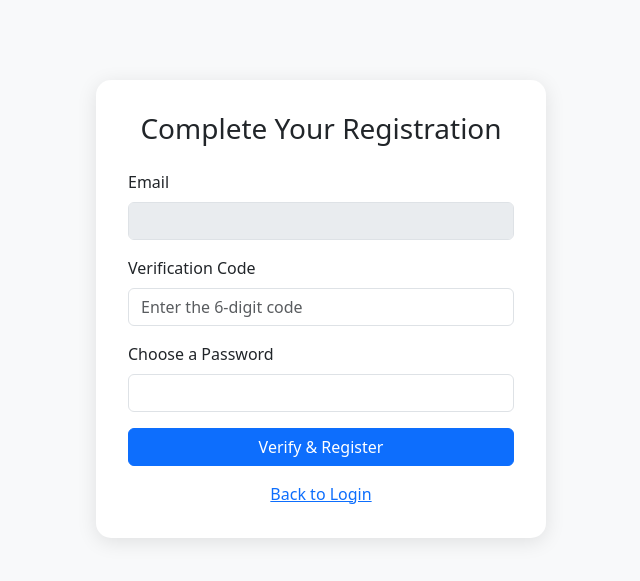
After one commit to Vedant988/Digital-Wellness, a FastAPI app: template templates/verify.html in a window 1280 px wide. The commit adds this page. Shown: the top 581 px of the page, without its empty margins (319-959 px from the left). Run offline with FastAPI, Linux system fonts and the light colour scheme; the template is opened without the code that fills it, so the values that code supplies are empty.

Commit message:
OPT setup

```diff
--- a/app.py
+++ b/app.py
@@ -3,10 +3,12 @@ import datetime
 import base64
 import json
 import re
+import random
 from typing import Dict, List, Optional
 
 # --- Pydantic for Settings Management ---
 from pydantic_settings import BaseSettings
+from pydantic import EmailStr
 
 # --- FastAPI Imports ---
 from fastapi import (
@@ -28,6 +30,9 @@ import motor.motor_asyncio
 # --- AI Service Imports ---
 from groq import AsyncGroq
 
+# --- Email Service Imports ---
+from fastapi_mail import FastMail, MessageSchema, ConnectionConfig
+
 # =============================================================================
 # 1. CONFIGURATION (using Pydantic)
 # =============================================================================
@@ -38,6 +43,17 @@ class Settings(BaseSettings):
     ACCESS_TOKEN_EXPIRE_MINUTES: int = 30
     MONGO_DETAILS: str = "mongodb://localhost:27017"
     GROQ_API_KEY: str = "your-groq-api-key"
+
+    # --- Email Settings ---
+    # IMPORTANT: Use a Google App Password if using Gmail.
+    # https://support.google.com/accounts/answer/185833
+    MAIL_USERNAME: str = "your-email@gmail.com"
+    MAIL_PASSWORD: str = "your-google-app-password"
+    MAIL_FROM: EmailStr = "your-email@gmail.com"
+    MAIL_PORT: int = 587
+    MAIL_SERVER: str = "smtp.gmail.com"
+    MAIL_STARTTLS: bool = True
+    MAIL_SSL_TLS: bool = False
 
     class Config:
         env_file = ".env"
@@ -52,13 +68,26 @@ app = FastAPI(title="Digital Wellness Monitor")
 app.mount("/static", StaticFiles(directory="static"), name="static")
 templates = Jinja2Templates(directory="templates")
 
+# --- Email Configuration for fastapi-mail ---
+conf = ConnectionConfig(
+    MAIL_USERNAME = settings.MAIL_USERNAME,
+    MAIL_PASSWORD = settings.MAIL_PASSWORD,
+    MAIL_FROM = settings.MAIL_FROM,
+    MAIL_PORT = settings.MAIL_PORT,
+    MAIL_SERVER = settings.MAIL_SERVER,
+    MAIL_STARTTLS = settings.MAIL_STARTTLS,
+    MAIL_SSL_TLS = settings.MAIL_SSL_TLS,
+    USE_CREDENTIALS = True,
+    VALIDATE_CERTS = True
+)
+
 # =============================================================================
 # 2. DATABASE SETUP
 # =============================================================================
 @app.on_event("startup")
 async def startup_db_client():
     app.mongodb_client = motor.motor_asyncio.AsyncIOMotorClient(settings.MONGO_DETAILS)
-    app.mongodb = app.mongodb_client.get_database("wellness_dbi")
+    app.mongodb = app.mongodb_client.get_database("wellness_db")
     # Initialize Groq client on startup
     app.groq_client = AsyncGroq(api_key=settings.GROQ_API_KEY)
 
@@ -101,7 +130,7 @@ First, determine if this is a valid 'Digital Wellbeing' (Android) or 'Screen Tim
   {{"error": "Validation Failed: The uploaded image does not appear to be a valid screen time screenshot."}}
 
 - If it IS a valid report, extract the following information:
-  1. The date shown on the screen. Format it as 'day,month,date'. If the year is not visible, assume the current year, {current_year}.
+  1. The date shown on the screen. Format it as 'day,month date'. If the year is not visible, assume the current year, {current_year}.
   2. The total screen time for that day. Express it as a string like 'Xh Ym'.
   3. The top 3 most used apps and their specific usage times.
 
@@ -127,7 +156,7 @@ Do not include any other text, explanations, or markdown formatting. Your entire
                     ],
                 },
             ],
-            model="meta-llama/llama-4-scout-17b-16e-instruct",
+            model="llama3-70b-8192",
             temperature=0.0,
             max_tokens=1024,
         )
@@ -135,11 +164,9 @@ Do not include any other text, explanations, or markdown formatting. Your entire
         response_text = chat_completion.choices[0].message.content
         data = json.loads(response_text)
 
-        # Handle validation error returned by the AI
         if "error" in data:
             raise ValueError(data["error"])
 
-        # Final check for required keys in a successful response
         if not all(k in data for k in ["date", "totalScreenTime", "topApps"]):
             raise ValueError("AI failed to return the data in the expected format.")
 
@@ -148,7 +175,6 @@ Do not include any other text, explanations, or markdown formatting. Your entire
     except json.JSONDecodeError:
         raise ValueError("AI response was not valid JSON. Please try again.")
     except Exception as e:
-        # Re-raise ValueErrors, otherwise provide a generic message
         if isinstance(e, ValueError):
             raise e
         print(f"Groq API Error: {e}")
@@ -183,7 +209,7 @@ async def get_current_user(request: Request):
     except JWTError:
         return None
 
-    user = await get_user_collection().find_one({"email": email})
+    user = await get_user_collection().find_one({"email": email, "is_verified": True})
     return user
 
 async def get_current_user_required(request: Request):
@@ -204,6 +230,36 @@ async def get_current_admin(request: Request):
 # =============================================================================
 # 5. UTILITY FUNCTIONS
 # =============================================================================
+def generate_otp() -> str:
+    """Generates a 6-digit OTP."""
+    return str(random.randint(100000, 999999))
+
+async def send_otp_email(email: str, otp: str):
+    """Sends the OTP to the user's email."""
+    html = f"""
+    <html>
+        <body>
+            <div style="font-family: Arial, sans-serif; line-height: 1.6;">
+                <h2>Digital Wellness Monitor Verification</h2>
+                <p>Hello,</p>
+                <p>Thank you for registering. Please use the following verification code to complete your registration. The code is valid for 10 minutes.</p>
+                <p style="font-size: 24px; font-weight: bold; letter-spacing: 2px; color: #333;">{otp}</p>
+                <p>If you did not request this code, please ignore this email.</p>
+                <hr>
+                <p><small>This is an automated message. Please do not reply.</small></p>
+            </div>
+        </body>
+    </html>
+    """
+    message = MessageSchema(
+        subject="Your Verification Code",
+        recipients=[email],
+        body=html,
+        subtype="html"
+    )
+    fm = FastMail(conf)
+    await fm.send_message(message)
+
 def parse_time_to_minutes(time_str: str) -> int:
     """Convert time string like '2h 30m' to minutes"""
     time_str = time_str.lower().replace(" ", "")
@@ -251,8 +307,6 @@ async def calculate_weekly_stats(user_email: str, target_week_start: datetime.da
     The average is now dynamic based on the number of days logged.
     """
     week_end = target_week_start + datetime.timedelta(days=6)
-
-    # Fetch all relevant entries for the week in one query
     cursor = get_screentime_collection().find({
         "user_email": user_email,
         "date": {
@@ -261,23 +315,17 @@ async def calculate_weekly_stats(user_email: str, target_week_start: datetime.da
         }
     })
     entries = await cursor.to_list(length=None)
-
-    # Create a dictionary for quick, O(1) lookups by date
     entry_map = {entry["date"]: entry for entry in entries}
-
     total_minutes = 0
     daily_data = []
 
-    # Always loop through all 7 days of the week to build the graph data
     for i in range(7):
         current_date = target_week_start + datetime.timedelta(days=i)
         date_str = current_date.strftime("%Y-%m-%d")
         entry = entry_map.get(date_str)
-
         minutes = 0
         if entry and "totalScreenTime" in entry:
             minutes = parse_time_to_minutes(entry.get("totalScreenTime", "0m"))
-
         total_minutes += minutes
         daily_data.append({
             "day": current_date.strftime("%a"),
@@ -285,21 +333,13 @@ async def calculate_weekly_stats(user_email: str, target_week_start: datetime.da
             "minutes": minutes
         })
 
-    # --- START OF CHANGES ---
-
-    # The number of days logged is the length of the entries list
     days_logged = len(entries)
-
-    # Calculate the average dynamically.
-    # If days_logged is 0, the average is 0 to prevent a ZeroDivisionError.
     average_minutes = total_minutes // days_logged if days_logged > 0 else 0
-
-    # --- END OF CHANGES ---
 
     return {
         "average_minutes": average_minutes,
         "total_minutes": total_minutes,
-        "days_logged": days_logged, # Use the new variable here
+        "days_logged": days_logged,
         "daily_data": daily_data
     }
 
@@ -308,11 +348,9 @@ async def get_student_attention_status(user_email: str):
     today = datetime.date.today()
     current_week_start = today - datetime.timedelta(days=today.weekday())
 
-    # Check for high screen time (over 8 hours average)
     current_week_stats = await calculate_weekly_stats(user_email, current_week_start)
-    high_screen_time = current_week_stats["average_minutes"] > 480  # 8 hours = 480 minutes
+    high_screen_time = current_week_stats["average_minutes"] > 480  # 8 hours
 
-    # Check for no recent submissions (last 7 days)
     seven_days_ago = today - datetime.timedelta(days=7)
     recent_entry = await get_screentime_collection().find_one({
         "user_email": user_email,
@@ -347,33 +385,25 @@ async def read_root(request: Request, message: Optional[str] = Query(None), erro
 async def view_dashboard(request: Request, user: dict = Depends(get_current_user_required), message: Optional[str] = Query(None), error: Optional[str] = Query(None)):
     cursor = get_screentime_collection().find({"user_email": user["email"]}).sort("date", -1)
     user_data = await cursor.to_list(length=100)
-
     return templates.TemplateResponse("dashboard.html", {
-        "request": request,
-        "user": user,
-        "data": user_data,
-        "message": message,
-        "error": error
+        "request": request, "user": user, "data": user_data,
+        "message": message, "error": error
     })
 
 @app.get("/admin", response_class=HTMLResponse)
 async def admin_dashboard(request: Request, admin: dict = Depends(get_current_admin), search: Optional[str] = Query(None)):
-    # Get all students from the database
-    cursor = get_user_collection().find({"is_admin": {"$ne": True}})
+    cursor = get_user_collection().find({"is_admin": {"$ne": True}, "is_verified": True})
     all_students = await cursor.to_list(length=None)
-
-    # Filter students in Python before making expensive async calls
     students_to_process = []
     if search:
         search_lower = search.lower()
         for student in all_students:
             roll_number = extract_roll_number(student["email"])
-            if search_lower in student["email"].lower() or search_lower in roll_number.lower():
+            if search_lower in student["email"].lower() or search_lower in roll_number:
                 students_to_process.append(student)
     else:
         students_to_process = all_students
 
-    # Now, enhance only the necessary students
     enhanced_students = []
     for student in students_to_process:
         attention_status = await get_student_attention_status(student["email"])
@@ -386,29 +416,24 @@ async def admin_dashboard(request: Request, admin: dict = Depends(get_current_ad
         })
 
     return templates.TemplateResponse("admin.html", {
-        "request": request,
-        "admin": admin,
-        "students": enhanced_students,
+        "request": request, "admin": admin, "students": enhanced_students,
         "search_query": search or ""
     })
 
 @app.get("/admin/student/{student_email}", response_class=HTMLResponse)
 async def view_student_data(request: Request, student_email: str, admin: dict = Depends(get_current_admin)):
-    # Get student info
     student = await get_user_collection().find_one({"email": student_email})
     if not student:
         raise HTTPException(status_code=404, detail="Student not found")
 
-    # Get student's screen time data
     cursor = get_screentime_collection().find({"user_email": student_email}).sort("date", -1)
     student_data = await cursor.to_list(length=100)
 
-    # Calculate weekly progress for multiple weeks
     today = datetime.date.today()
     current_week_start = today - datetime.timedelta(days=today.weekday())
 
     weeks_data = []
-    for week_offset in range(4):  # Get last 4 weeks
+    for week_offset in range(4):
         week_start = current_week_start - datetime.timedelta(days=7 * week_offset)
         week_stats = await calculate_weekly_stats(student_email, week_start)
         weeks_data.append({
@@ -417,7 +442,6 @@ async def view_student_data(request: Request, student_email: str, admin: dict =
             **week_stats
         })
 
-    # Calculate percentage change between current and previous week
     percentage_change = 0
     if len(weeks_data) >= 2 and weeks_data[1]["average_minutes"] > 0:
         current_avg = weeks_data[0]["average_minutes"]
@@ -425,63 +449,87 @@ async def view_student_data(request: Request, student_email: str, admin: dict =
         percentage_change = ((current_avg - previous_avg) / previous_avg) * 100
 
     return templates.TemplateResponse("student_detail.html", {
-        "request": request,
-        "admin": admin,
-        "student": student,
+        "request": request, "admin": admin, "student": student,
         "student_roll": extract_roll_number(student["email"]),
-        "data": student_data,
-        "weeks_data": weeks_data,
+        "data": student_data, "weeks_data": weeks_data,
         "percentage_change": round(percentage_change, 1)
     })
 
 # =============================================================================
 # 7. API & FORM ROUTES (Backend Logic)
 # =============================================================================
-@app.post("/register")
-async def register_user(request: Request, email: str = Form(...), password: str = Form(...)):
+@app.post("/initiate-registration")
+async def initiate_registration(request: Request, email: str = Form(...)):
     if not email.endswith("@iiitn.ac.in"):
-        return RedirectResponse(
-            url="/?error=Registration failed: Email must be from the @iiitn.ac.in domain.",
-            status_code=status.HTTP_303_SEE_OTHER
-        )
+        return RedirectResponse(url="/?error=Registration failed: Email must be from the @iiitn.ac.in domain.", status_code=status.HTTP_303_SEE_OTHER)
 
-    existing_user = await get_user_collection().find_one({"email": email})
-    if existing_user:
-        return RedirectResponse(
-            url="/?error=User with this email already exists.",
-            status_code=status.HTTP_303_SEE_OTHER
-        )
+    user_collection = get_user_collection()
+    existing_user = await user_collection.find_one({"email": email})
+    if existing_user and existing_user.get("is_verified"):
+        return RedirectResponse(url="/?error=User with this email already exists.", status_code=status.HTTP_303_SEE_OTHER)
 
-    # First user becomes admin
-    user_count = await get_user_collection().count_documents({})
-    is_admin = user_count == 0
+    otp = generate_otp()
+    otp_hash = get_password_hash(otp)
+    otp_expires_at = datetime.datetime.utcnow() + datetime.timedelta(minutes=10)
+
+    await user_collection.update_one(
+        {"email": email},
+        {"$set": {
+            "email": email, "otp_hash": otp_hash, "otp_expires_at": otp_expires_at,
+            "is_verified": False, "created_at": datetime.datetime.utcnow()
+        }},
+        upsert=True
+    )
+
+    try:
+        await send_otp_email(email, otp)
+    except Exception as e:
+        print(f"Email sending failed: {e}")
+        return RedirectResponse(url="/?error=Could not send verification email. Please try again.", status_code=status.HTTP_303_SEE_OTHER)
+
+    return templates.TemplateResponse("verify.html", {
+        "request": request, "email": email,
+        "message": "A verification code has been sent to your email."
+    })
+
+@app.post("/complete-registration")
+async def complete_registration(request: Request, email: str = Form(...), otp: str = Form(...), password: str = Form(...)):
+    user_collection = get_user_collection()
+    user = await user_collection.find_one({"email": email})
+
+    error_context = {"request": request, "email": email}
+    if not user:
+        return templates.TemplateResponse("verify.html", {**error_context, "error": "User not found. Please start over."})
+    if user.get("is_verified"):
+        return templates.TemplateResponse("verify.html", {**error_context, "error": "This account is already verified."})
+    if datetime.datetime.utcnow() > user.get("otp_expires_at"):
+        return templates.TemplateResponse("verify.html", {**error_context, "error": "OTP has expired. Please request a new one."})
+    if not verify_password(otp, user.get("otp_hash")):
+        return templates.TemplateResponse("verify.html", {**error_context, "error": "Invalid OTP."})
 
     hashed_password = get_password_hash(password)
-    await get_user_collection().insert_one({
-        "email": email,
-        "password": hashed_password,
-        "is_admin": is_admin,
-        "created_at": datetime.datetime.utcnow()
-    })
+    verified_user_count = await user_collection.count_documents({"is_verified": True})
+    is_admin = verified_user_count == 0
 
-    return RedirectResponse(
-        url="/?message=Registration successful. Please log in.",
-        status_code=status.HTTP_303_SEE_OTHER
+    await user_collection.update_one(
+        {"email": email},
+        {
+            "$set": {"password": hashed_password, "is_admin": is_admin, "is_verified": True},
+            "$unset": {"otp_hash": "", "otp_expires_at": ""}
+        }
     )
+
+    return RedirectResponse(url="/?message=Registration successful! You can now log in.", status_code=status.HTTP_303_SEE_OTHER)
 
 @app.post("/token")
 async def login_for_access_token(request: Request, form_data: OAuth2PasswordRequestForm = Depends()):
     user = await get_user_collection().find_one({"email": form_data.username})
-    if not user or not verify_password(form_data.password, user["password"]):
-        return RedirectResponse(
-            url="/?error=Incorrect email or password",
-            status_code=status.HTTP_303_SEE_OTHER
-        )
+    if not user or not user.get("is_verified") or not verify_password(form_data.password, user.get("password")):
+        return RedirectResponse(url="/?error=Incorrect email or password", status_code=status.HTTP_303_SEE_OTHER)
 
     access_token = create_access_token(data={"sub": user["email"]})
 
-    # Redirect based on admin status
-    redirect_url = "/admin" if user.get("is_admin", False) else "/dashboard"
+    redirect_url = "/admin" if user.get("is_admin") else "/dashboard"
     response = RedirectResponse(url=redirect_url, status_code=status.HTTP_303_SEE_OTHER)
     response.set_cookie(key="access_token", value=access_token, httponly=True, samesite="lax")
     return response
@@ -505,30 +553,18 @@ async def upload_screenshot(request: Request, user: dict = Depends(get_current_u
             "date": extracted_data['date']
         })
         if existing_entry:
-            return RedirectResponse(
-                url="/dashboard?error=Data for this date has already been uploaded.",
-                status_code=status.HTTP_303_SEE_OTHER
-            )
+            return RedirectResponse(url="/dashboard?error=Data for this date has already been uploaded.", status_code=status.HTTP_303_SEE_OTHER)
 
         extracted_data["user_email"] = user_email
         extracted_data["uploaded_at"] = datetime.datetime.utcnow()
         await get_screentime_collection().insert_one(extracted_data)
 
-        return RedirectResponse(
-            url="/dashboard?message=Screenshot processed and data saved successfully!",
-            status_code=status.HTTP_303_SEE_OTHER
-        )
+        return RedirectResponse(url="/dashboard?message=Screenshot processed and data saved successfully!", status_code=status.HTTP_303_SEE_OTHER)
 
     except ValueError as e:
-        return RedirectResponse(
-            url=f"/dashboard?error={str(e)}",
-            status_code=status.HTTP_303_SEE_OTHER
-        )
+        return RedirectResponse(url=f"/dashboard?error={str(e)}", status_code=status.HTTP_303_SEE_OTHER)
     except Exception as e:
-        return RedirectResponse(
-            url=f"/dashboard?error=An unexpected error occurred: {str(e)}",
-            status_code=status.HTTP_303_SEE_OTHER
-        )
+        return RedirectResponse(url=f"/dashboard?error=An unexpected error occurred: {str(e)}", status_code=status.HTTP_303_SEE_OTHER)
 
 # Health check endpoint for deployment
 @app.get("/health")
@@ -537,4 +573,4 @@ async def health_check():
 
 if __name__ == "__main__":
     import uvicorn
-    uvicorn.run(app, host="0.0.0.0", port=int(os.environ.get("PORT", 8000)))
+    uvicorn.run("app:app", port=int(os.environ.get("PORT", 8000)), reload=True)
--- /dev/null
+++ b/templates/verify.html
@@ -0,0 +1,60 @@
+<!DOCTYPE html>
+<html lang="en">
+<head>
+    <meta charset="UTF-8">
+    <meta name="viewport" content="width=device-width, initial-scale=1.0">
+    <title>Verify Account - Digital Wellness Monitor</title>
+    <link href="https://cdn.jsdelivr.net/npm/bootstrap@5.3.0/dist/css/bootstrap.min.css" rel="stylesheet">
+    <style>
+        body {
+            background-color: #f8f9fa;
+        }
+        .verify-container {
+            max-width: 450px;
+            margin: 5rem auto;
+            padding: 2rem;
+            background-color: white;
+            border-radius: 15px;
+            box-shadow: 0 4px 20px rgba(0,0,0,0.1);
+        }
+    </style>
+</head>
+<body>
+    <div class="verify-container">
+        <h3 class="text-center mb-4">Complete Your Registration</h3>
+
+        <!-- Display messages/errors -->
+        {% if message %}
+            <div class="alert alert-info">{{ message }}</div>
+        {% endif %}
+        {% if error %}
+            <div class="alert alert-danger">{{ error }}</div>
+        {% endif %}
+
+        <form action="/complete-registration" method="post">
+            <!-- Hidden input to pass the email along -->
+            <input type="hidden" name="email" value="{{ email }}">
+
+            <div class="mb-3">
+                <label class="form-label">Email</label>
+                <input type="email" class="form-control" value="{{ email }}" disabled readonly>
+            </div>
+
+            <div class="mb-3">
+                <label for="otp" class="form-label">Verification Code</label>
+                <input type="text" class="form-control" id="otp" name="otp" required placeholder="Enter the 6-digit code" inputmode="numeric" pattern="\d{6}">
+            </div>
+
+            <div class="mb-3">
+                <label for="password" class="form-label">Choose a Password</label>
+                <input type="password" class="form-control" id="password" name="password" required>
+            </div>
+
+            <button type="submit" class="btn btn-primary w-100">Verify & Register</button>
+        </form>
+        <div class="text-center mt-3">
+            <a href="/">Back to Login</a>
+        </div>
+    </div>
+</body>
+</html>
```
Also changed, not shown: templates/login.html (+16 -25 lines).
